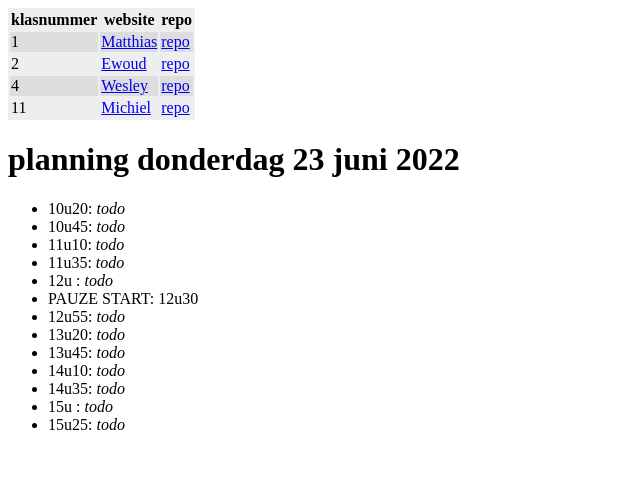
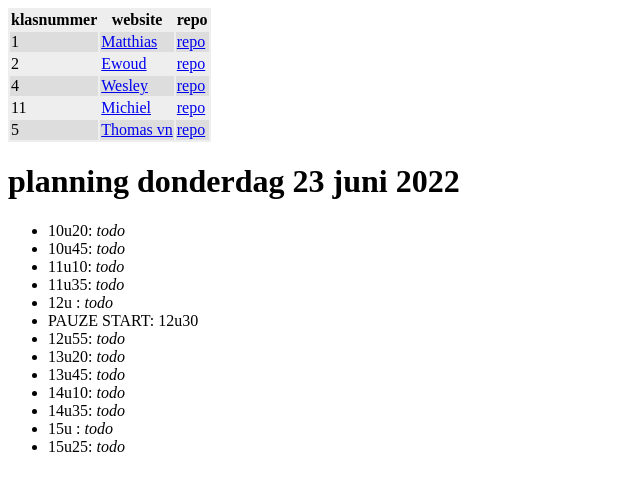
Before and after one commit to vbrh-immalle/vbrh-immalle.github.io, a Jekyll site: the page built from GIPWebsites2021-2022/index.md, in a window 1280 px wide. Shown: the top 491 px of the page, without its empty margins (0-640 px from the left). Built offline with Jekyll 4.4.1, drawn with Linux system fonts in a browser that asks for light colours; some web fonts are replaced.

Commit message:
Update index.md

```diff
--- a/GIPWebsites2021-2022/index.md
+++ b/GIPWebsites2021-2022/index.md
@@ -9,6 +9,7 @@ title: GIP Websites 2021-2022
 | 2 | [Ewoud](https://ewoudf-immalle.github.io/Gipwebsite/) | [repo](https://github.com/EwoudF-immalle/Gipwebsite) |
 | 4 | [Wesley](https://wesleyvl-immalle.github.io/Gipwebsite/) | [repo](https://github.com/wesleyvl-immalle/Gipwebsite/) |
 | 11 | [Michiel](https://michielvdb-immalle.github.io/GIPwebsite/) | [repo](https://github.com/MichielVDB-immalle/GIPwebsite) |
+| 5 | [Thomas vn](https://thomasvn-immalle.github.io/GIPWebsite/) | [repo](https://github.com/ThomasVN-immalle/GIPWebsite) |
 
 
 # planning donderdag 23 juni 2022
```
